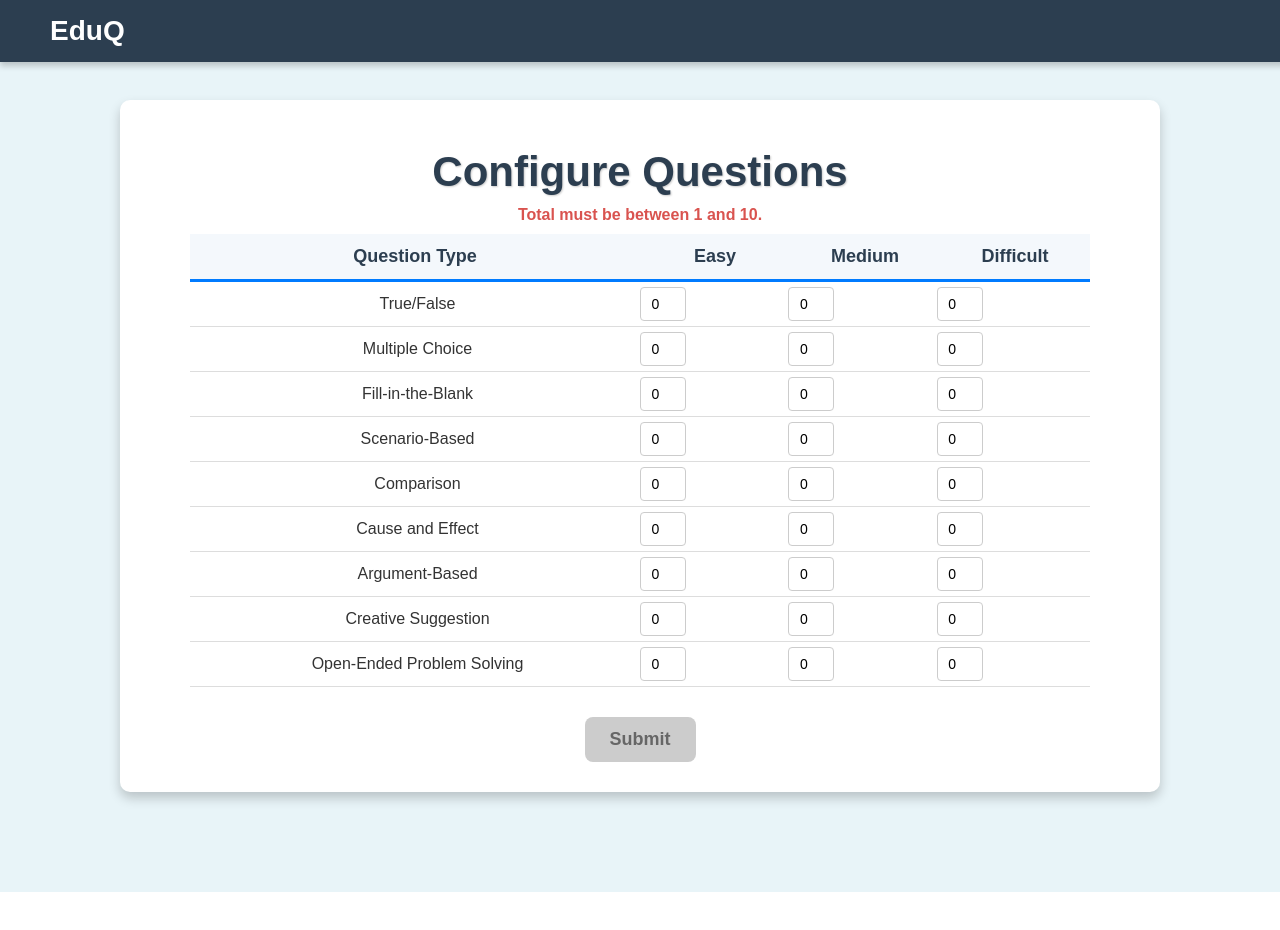
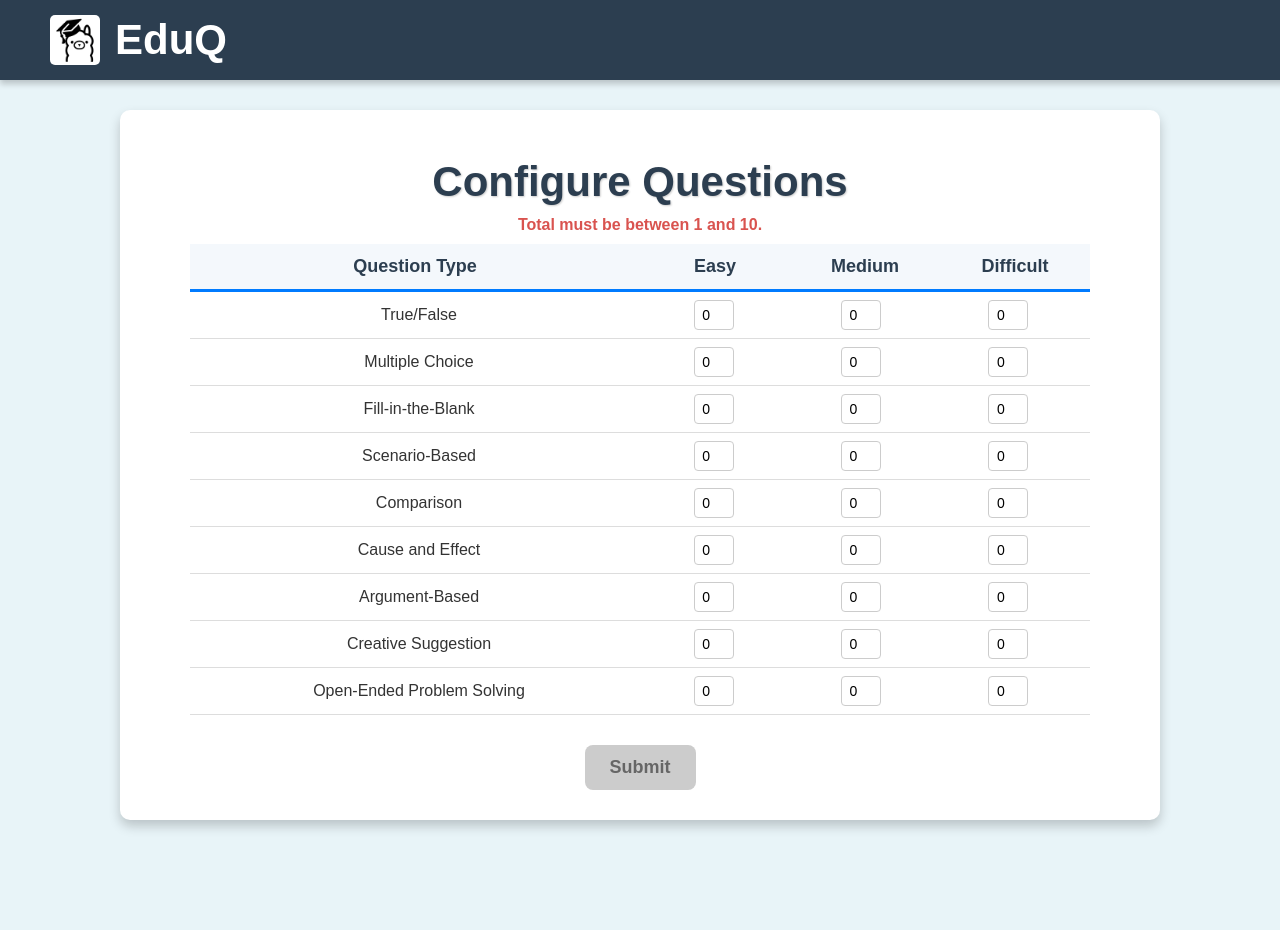
Before and after one commit to eemreguven/EduQ, a Flask app: page /questions in a window 1280 px wide. Before the commit the page ends 892 px from the top, so only its background shows below. Run offline with Flask 3, Linux system fonts and the light colour scheme.

Commit message:
Added logo and fixed design issues

```diff
--- a/static/css/base.css
+++ b/static/css/base.css
@@ -46,7 +46,7 @@ p {
     padding: 20px;
     width: 80%;
     max-width: 1000px;
-    margin: 100px auto;
+    margin: 110px auto;
     text-align: center;
 }
 
--- a/static/css/questions.css
+++ b/static/css/questions.css
@@ -10,13 +10,14 @@
 .question-type-header {
     display: grid;
     grid-template-columns: 3fr 1fr 1fr 1fr;
-    text-align: center;
+    align-items: center;
     font-weight: bold;
     font-size: 18px;
     padding: 12px 0;
     border-bottom: 3px solid #007bff;
     background-color: #f4f8fc;
     color: #2c3e50;
+    box-sizing: border-box;
 }
 
 .question-type-row {
@@ -24,17 +25,8 @@
     grid-template-columns: 3fr 1fr 1fr 1fr;
     align-items: center;
     border-bottom: 1px solid #ddd;
-    padding: 5px;
-}
-
-.question-type-row:hover {
-    background-color: #f9f9f9;
-}
-
-.question-type-row span {
-    font-size: 16px;
-    font-weight: 500;
-    color: #333;
+    padding: 8px;
+    box-sizing: border-box;
 }
 
 .question-type-row input {
@@ -44,7 +36,22 @@
     font-size: 14px;
     border-radius: 4px;
     border: 1px solid #ccc;
+    box-sizing: border-box;
+    margin: 0 auto;
     transition: border-color 0.3s ease;
+}
+
+.question-type-header span,
+.question-type-row span {
+    display: flex;
+    justify-content: center;
+    align-items: center;
+    padding: 0 5px;
+    box-sizing: border-box;
+}
+
+.question-type-row:hover {
+    background-color: #f9f9f9;
 }
 
 .question-type-row input:focus {
--- a/templates/questions.html
+++ b/templates/questions.html
@@ -6,10 +6,16 @@
     <title>Configure Questions</title>
     <link rel="stylesheet" href="{{ url_for('static', filename='css/base.css') }}">
     <link rel="stylesheet" href="{{ url_for('static', filename='css/questions.css') }}">
+    <!-- Favicon -->
+    <link rel="icon" type="image/x-icon" href="{{ url_for('static', filename='images/icon.png') }}">
 </head>
 <body>
     <!-- Top Header -->
-    <a href="{{ url_for('index') }}" class="header">EduQ</a>
+    <a href="{{ url_for('index') }}" class="header" style="display: flex; align-items: center; text-decoration: none;">
+        <img src="{{ url_for('static', filename='images/logo.png') }}"
+        style="height: 50px; width: 50px; margin-right: 15px; border-radius: 5px;">
+        <span style="font-size: 1.5em;">EduQ</span>
+    </a>
 
     <!-- Main Container -->
     <div id="mainContainer" class="container">
```
Also changed, not shown: templates/index.html (+7 -1 lines), templates/results.html (+7 -1 lines), templates/upload.html (+7 -1 lines), static/images/icon.png (added), static/images/logo.png (added).
